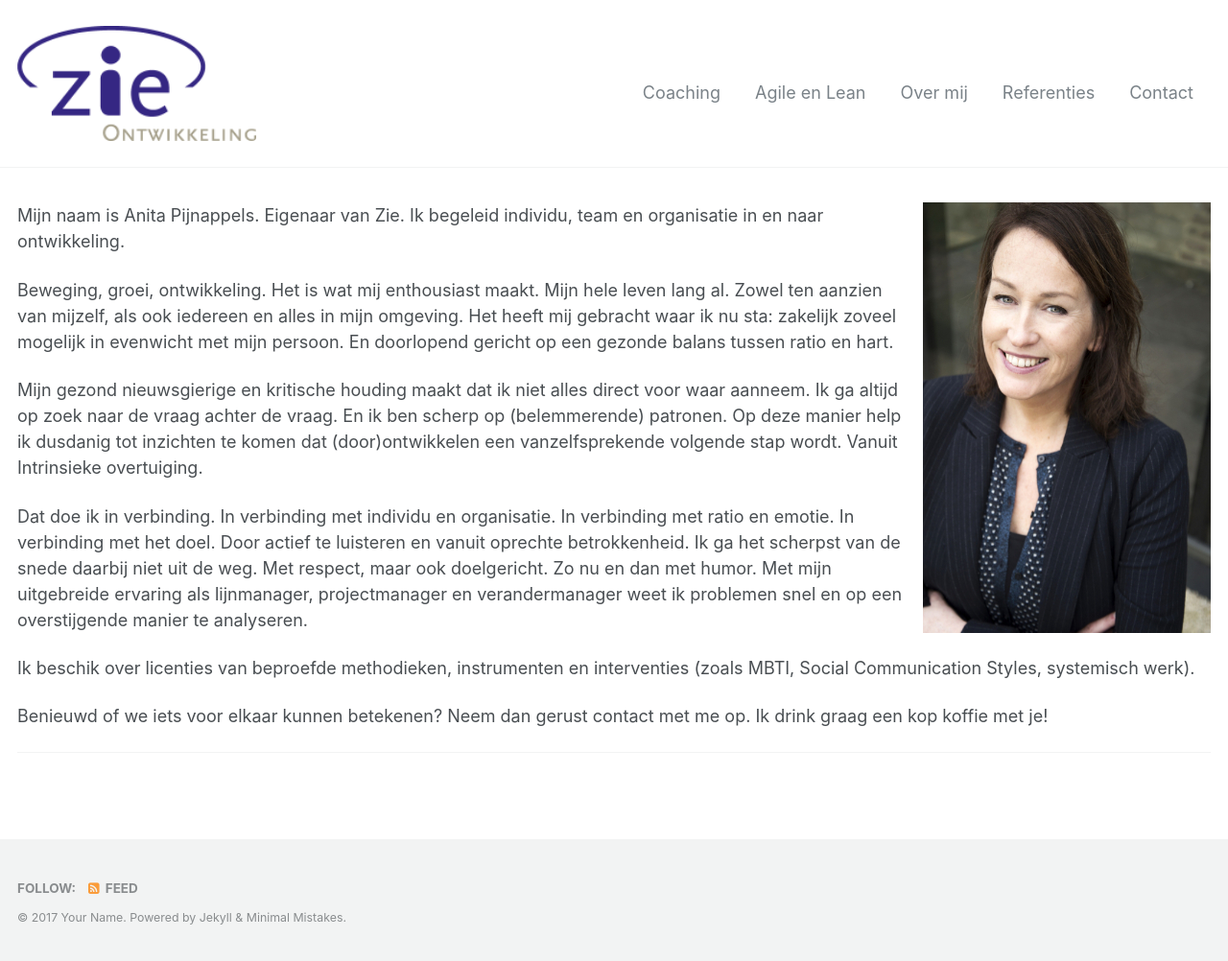
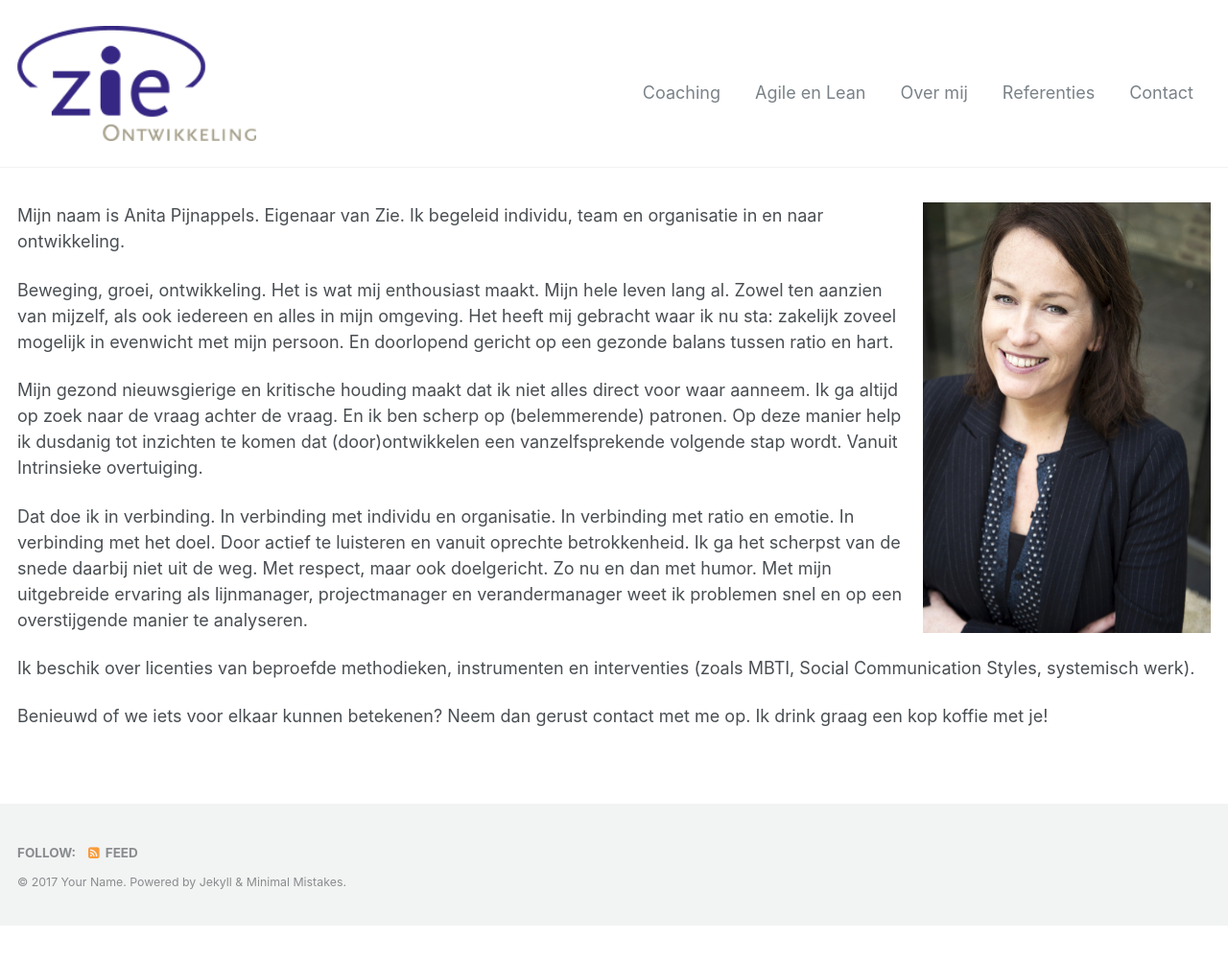
Before and after one commit to twinmum1/zie-ontwikkeling, a Jekyll site: the page built from _pages/overmij.md, in a window 1280 px wide. Shown: the whole page at 96% size. Built offline with Jekyll 4.4.1, drawn with Linux system fonts in a browser that asks for light colours; after the commit the page ends 965 px from its top, so only the background shows below that.

Commit message:
Update overmij.md

```diff
--- a/_pages/overmij.md
+++ b/_pages/overmij.md
@@ -12,15 +12,11 @@
 Mijn naam is Anita Pijnappels. Eigenaar van Zie. Ik begeleid individu,  team
 en organisatie in en naar ontwikkeling.
 
-
 Beweging, groei, ontwikkeling. Het is wat mij enthousiast maakt. Mijn hele
 leven lang al. Zowel ten aanzien van mijzelf,  als ook iedereen en alles in mijn
 omgeving. Het heeft mij gebracht waar ik nu sta: zakelijk zoveel mogelijk in
 evenwicht met mijn persoon. En doorlopend gericht op een gezonde balans
 tussen ratio en hart.
-
-
-
 
 Mijn gezond nieuwsgierige en kritische houding maakt dat ik niet alles direct voor
 waar aanneem. Ik ga altijd op zoek naar de vraag achter de vraag. En ik ben scherp
@@ -34,6 +30,3 @@
 Ik beschik over licenties van beproefde methodieken, instrumenten en interventies (zoals MBTI, Social Communication Styles, systemisch werk).
 
 Benieuwd of we iets voor elkaar kunnen betekenen? Neem dan gerust contact met me op. Ik drink graag een kop koffie met je!
-
-
-{% include feature_row id="intro" type="center" %}
```
